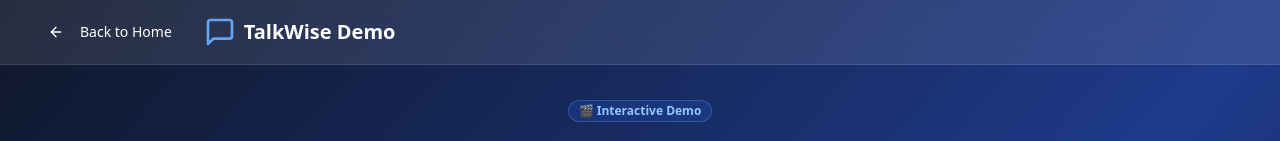
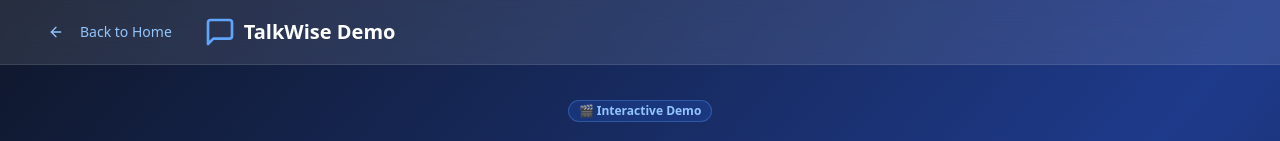
Before and after one commit to akhilbandaru326/talk-wise-circles, a React (Vite) app: page /demo in a window 1280 px wide. Shown: the top 141 px of the page. Built offline with nearby package versions, Linux system fonts and the light colour scheme.

Commit message:
Update Demo.tsx

```diff
--- a/src/pages/Demo.tsx
+++ b/src/pages/Demo.tsx
@@ -74,7 +74,7 @@ const Demo = () => {
             <Button
               variant="ghost"
               onClick={() => navigate('/')}
-              className="text-white hover:text-blue-300 mr-4"
+              className="text-white text-blue-300 mr-4"
             >
               <ArrowLeft className="w-4 h-4 mr-2" />
               Back to Home
```
